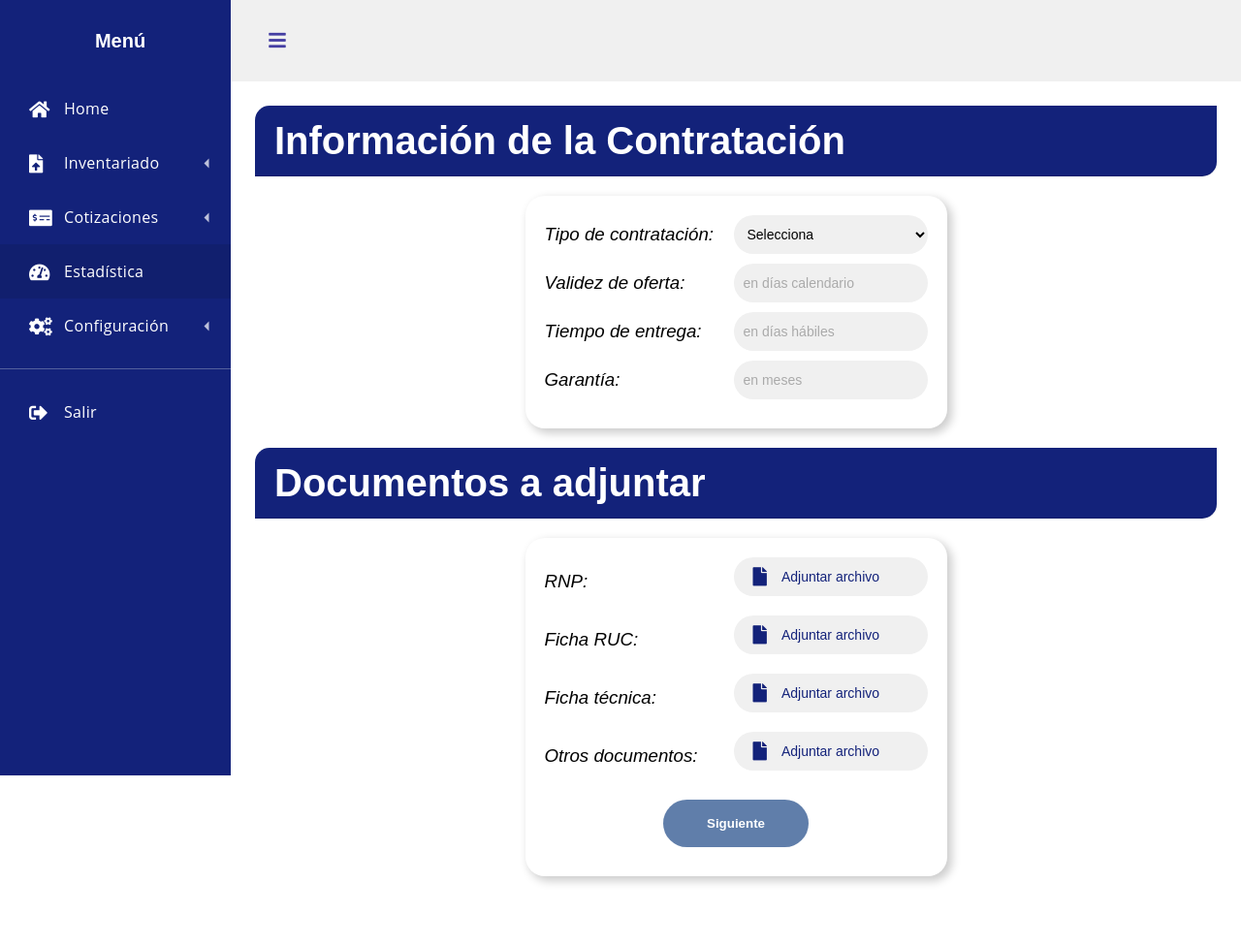
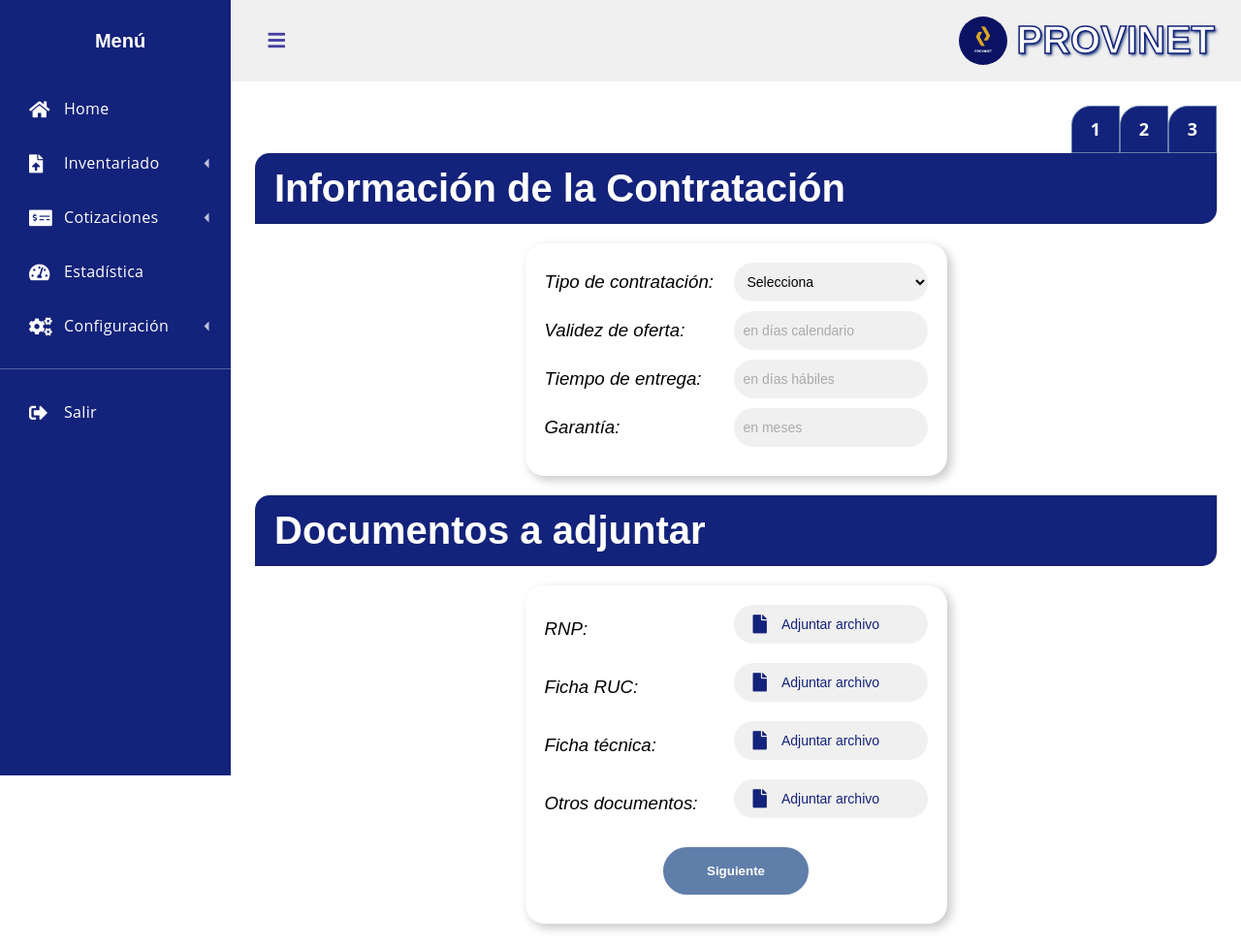
Before and after one commit to LizGodoyP/Crm, a plain HTML site: page Cotizaciones/cotizaciones.html in a window 1280 px wide. Shown: the whole page at 97% size. Before the commit the page ends 949 px from the top, so only its background shows below. Drawn offline with nearby package versions, Linux system fonts and the light colour scheme; a web font is replaced by a local one.

Commit message:
pestañas

```diff
--- a/Cotizaciones/cotizaciones.css
+++ b/Cotizaciones/cotizaciones.css
@@ -263,3 +263,47 @@ td{
     color: var(--color-azul-claro);
     transition: 1s;
 }
+.pestañas{
+    align-content: center;
+    justify-content: right;
+    display: flex;
+    width: 100%;
+
+
+}
+.logo{
+    column-gap: 10px;
+    -webkit-text-stroke: 1.5px var(--color-azul);
+    text-shadow: var(--color-azul-medio) 0.1em 0.1em 0.2em
+
+
+
+}
+.pestaña-a{
+    background-color: var(--color-azul);
+    padding: 10px;
+    border: var(--color-azul-claro) solid 1px;
+    border-top-left-radius: 20px;
+    color: white;
+    width: 50px;
+    text-align: center;
+    font-size: 18px;
+    font-weight: bolder;
+    transition: .5s;
+
+}
+.pestaña-a:hover{
+    background-color: var(--color-azul-claro);
+    color: white;
+    text-decoration-line: none;
+    transition: .5s;
+}
+.active{
+    background-color: #0984CC;
+    border-color: #0984CC;
+}
+img{
+    width: 50px;
+    height: 50px;
+    border-radius: 25px;
+}
--- a/Cotizaciones/cotizaciones.html
+++ b/Cotizaciones/cotizaciones.html
@@ -8,6 +8,8 @@
     <link rel='stylesheet' href='https://cdnjs.cloudflare.com/ajax/libs/font-awesome/5.15.0/css/all.min.css'>
     <link rel="stylesheet" href="../MenuLateral/style.css">
     <link rel="stylesheet" href="cotizaciones.css">
+
+
 
 
 </head>
@@ -37,7 +39,7 @@
                         <a href="#" class="dashboard-nav-dropdown-item">Aceptados</a>
                     </div>
                 </div>
-                <a href="#" class="dashboard-nav-item active"><i class="fas fa-tachometer-alt"></i>Estadística</a>
+                <a href="#" class="dashboard-nav-item "><i class="fas fa-tachometer-alt"></i>Estadística</a>
                 <div class='dashboard-nav-dropdown'><a href="#!"
                         class="dashboard-nav-item dashboard-nav-dropdown-toggle"><i class="fas fa-cogs"></i>
                         Configuración </a>
@@ -51,10 +53,20 @@
             </nav>
         </div>
         <div class='dashboard-app'>
-            <header class='dashboard-toolbar'><a href="#!" class="menu-toggle"><i class="fas fa-bars"></i></a></header>
+            <header class='dashboard-toolbar'><a href="#!" class="menu-toggle"><i class="fas fa-bars"></i></a>
+                <div class="pestañas logo">
+                    <img src="../img/provinet_logo.jpeg" alt="">
+                    <h1>PROVINET</h1>
+                </div>
+            </header>
             <div class='dashboard-content'>
                 <div class='container'>
                     <div class='card'>
+                        <div class="pestañas">
+                            <a href="./crearCotizacion.html" class="pestaña-a">1</a>
+                            <a href="#" class="pestaña-a">2</a>
+                            <a href="./bienesGenerales.html" class="pestaña-a">3</a>
+                        </div>
                         <div class='card-header'>
                             <h1>Información de la Contratación</h1>
                         </div>
@@ -147,6 +159,13 @@
     <script src='https://cdnjs.cloudflare.com/ajax/libs/jquery/3.5.1/jquery.min.js'></script>
     <script src='https://cdnjs.cloudflare.com/ajax/libs/twitter-bootstrap/4.5.2/js/bootstrap.min.js'></script>
     <script src="../MenuLateral/script.js"></script>
+    <script src="main.js">
+
+
+
+
+    </script>
+
 </body>
 
 </html>
--- /dev/null
+++ b/Cotizaciones/main.js
@@ -0,0 +1,12 @@
+$(document).ready(function(){
+
+
+    $('div.pestañas a').click(function(){
+        $('div.pestañas a').removeClass('active');
+        $(this).addClass('active');
+
+        var activeTab = $(this).attr('href');
+        $(activeTab).show();
+        return false;
+    })
+});
--- a/MenuLateral/style.css
+++ b/MenuLateral/style.css
@@ -357,6 +357,7 @@ h1, .h1 {
     -ms-flex-pack: center;
     justify-content: center;
     color: #443ea2;
+
 }
 
 .menu-toggle:hover, .menu-toggle:active, .menu-toggle:focus {
```
Also changed, not shown: Cotizaciones/bienesGenerales.html (+16 -3 lines), Cotizaciones/crearCotizacion.html (+15 -2 lines), MenuLateral/index.html (+26 -14 lines), img/provinet_logo.jpeg (added).
